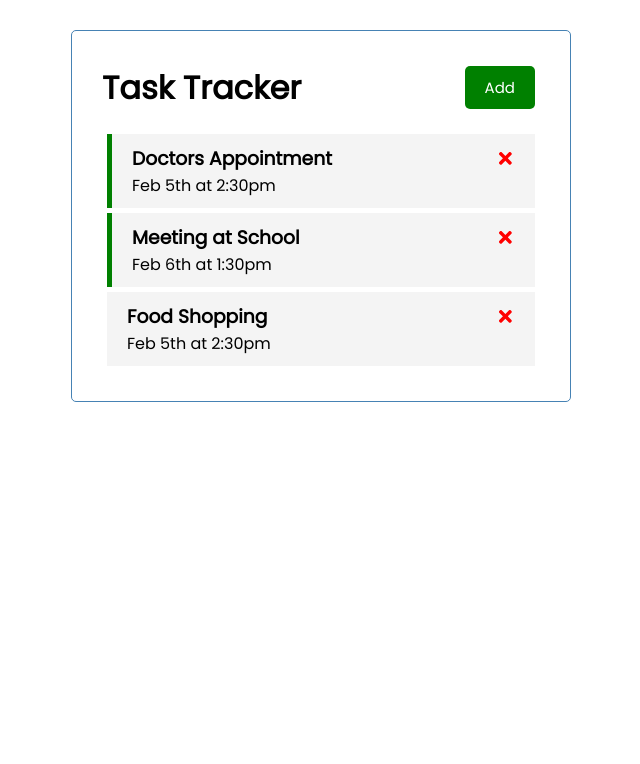
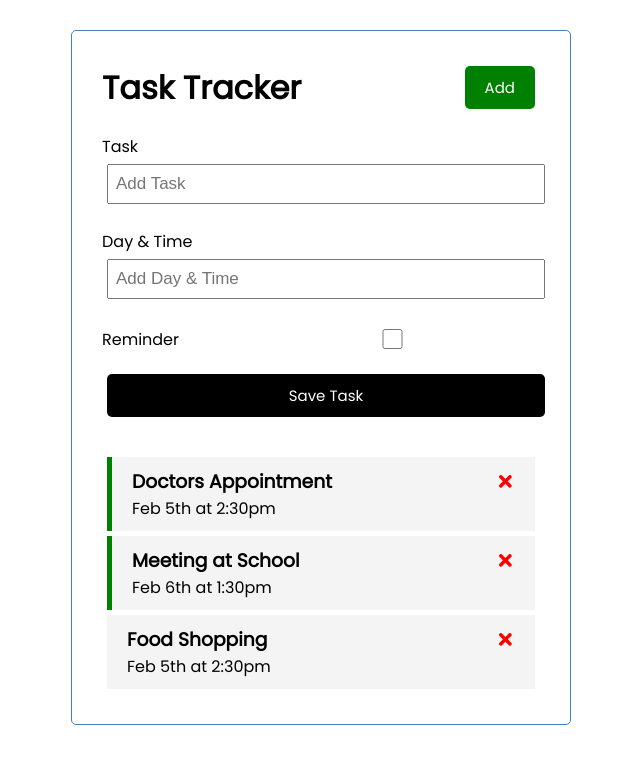
Before and after one commit to johncanero/react-js-testTracker, a React (Create React App) app: page / in a window 1280 px wide. Shown: the top 764 px of the page, without its empty margins (319-959 px from the left). Built offline with nearby package versions, Linux system fonts and the light colour scheme; the HTML template or start-up script is replaced by a standard one.

Commit message:
Add Task Update to Write and Include in Tracker

```diff
--- a/src/App.js
+++ b/src/App.js
@@ -1,6 +1,8 @@
 import { useState } from "react"
 import Header from './components/Header'
 import Tasks from './components/Tasks'
+import AddTask from './components/AddTask'
+
 
 function App() {
 
@@ -25,6 +27,14 @@
     },
   ]);
 
+  // Add Task
+  const addTask = (task) => {
+    const id = Math.floor(Math.random() * 10000) + 1
+    // console.log(id)
+
+    const newTask = { id, ...task }
+    setTasks([...tasks, newTask])
+  }
 
   // Delete Task
   const deleteTask = (id) => {
@@ -42,6 +52,7 @@
   return (
     <div className="container">
         <Header />
+        <AddTask onAdd={addTask}/>
         {tasks.length > 0 ? <Tasks tasks={tasks} onDelete=
         {deleteTask} onToggle={toggleReminder} /> : 'No Tasks To Show'}
     </div>
--- /dev/null
+++ b/src/components/AddTask.js
@@ -0,0 +1,55 @@
+import { useState } from 'react'
+
+
+const AddTask = ({ onAdd }) => {
+  const [text, setText] = useState('')
+  const [day, setDay] = useState('')
+  const [reminder, setReminder] = useState(false)
+
+
+  const onSubmit = (e) => {
+    e.preventDefault()
+
+    // ! = if not
+    if(!text) {
+        alert('Please add a task')
+        return
+    }
+
+    onAdd({ text, day, reminder})
+
+    setText('')
+    setDay('')
+    setReminder(false)
+  }
+
+  return (
+    <form className="add-form" onSubmit={onSubmit} >
+        <div className="form-control">
+            <label>Task</label>
+            <input type='text' placeholder="Add Task"
+            value={text}
+            onChange={(e) => setText(e.target.value)} />
+        </div>
+
+        <div className="form-control">
+            <label>Day & Time</label>
+            <input type='text' placeholder="Add Day & Time"
+            value={day}
+            onChange={(e) => setDay(e.target.value)}  />
+        </div>
+
+        <div className="form-control form-control-check">
+            <label>Reminder</label>
+            <input type='checkbox'
+            checked={reminder}
+            value={reminder}
+            onChange={(e) => setReminder(e.currentTarget.checked)}  />
+        </div>
+
+        <input type='submit' value='Save Task' className="btn btn-block" />
+    </form>
+  )
+}
+
+export default AddTask
--- a/src/components/Tasks.js
+++ b/src/components/Tasks.js
@@ -6,7 +6,7 @@
     <>
         {tasks.map((task) => (
             <Task key={task.id} task={task}
-            nDelete={onDelete}
+            onDelete={onDelete}
             onToggle={onToggle}/>
         ))}
     </>
```
